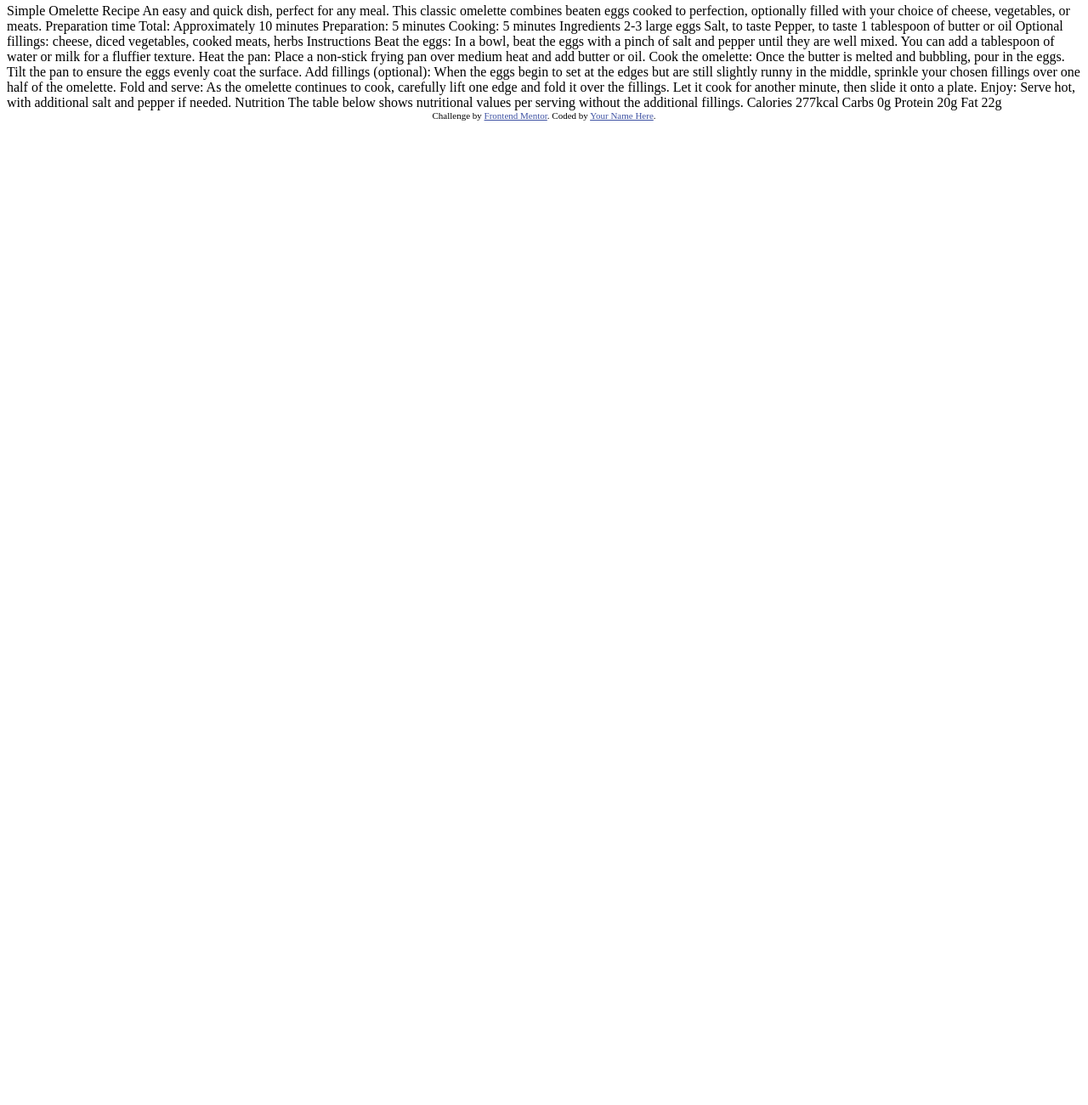
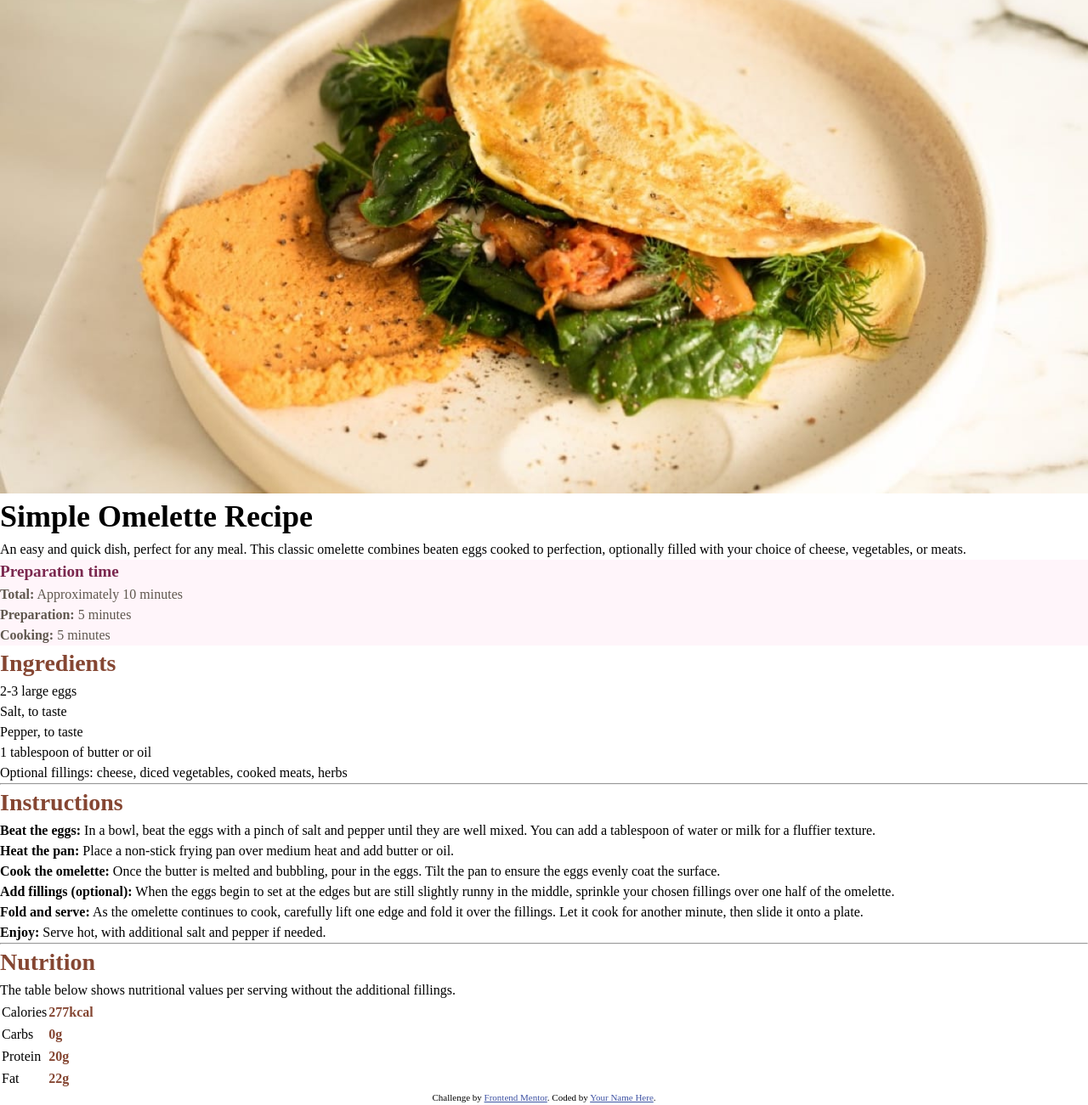
Before and after one commit to moadavou/recipe-page, a plain HTML site: page index.html in a window 1280 px wide. Shown: the part 4-1305 px from the top of the page at 85% size. Before the commit the page ends 800 px from the top, so only its background shows below. Drawn offline with Linux system fonts and the light colour scheme.

Commit message:
Add HTML

```diff
--- a/index.html
+++ b/index.html
@@ -1,77 +1,140 @@
 <!DOCTYPE html>
 <html lang="en">
-<head>
-  <meta charset="UTF-8">
-  <meta name="viewport" content="width=device-width, initial-scale=1.0"> <!-- displays site properly based on user's device -->
+  <head>
+    <meta charset="UTF-8" />
+    <meta name="viewport" content="width=device-width, initial-scale=1.0" />
 
-  <link rel="icon" type="image/png" sizes="32x32" href="./assets/images/favicon-32x32.png">
+    <link
+      rel="icon"
+      type="image/png"
+      sizes="32x32"
+      href="./assets/images/favicon-32x32.png"
+    />
+    <link rel="stylesheet" href="style.css" />
+    <link rel="preconnect" href="https://fonts.googleapis.com" />
+    <link rel="preconnect" href="https://fonts.gstatic.com" crossorigin />
+    <link
+      href="https://fonts.googleapis.com/css2?family=Outfit:wght@100..900&family=Young+Serif&display=swap"
+      rel="stylesheet"
+    />
 
-  <title>Frontend Mentor | Recipe page</title>
+    <title>Frontend Mentor | Recipe page</title>
+  </head>
+  <body>
+    <main>
+      <img src="assets/images/image-omelette.jpeg" alt="Omelette" />
+      <h1 class="fs-800">Simple Omelette Recipe</h1>
+      <p>
+        An easy and quick dish, perfect for any meal. This classic omelette
+        combines beaten eggs cooked to perfection, optionally filled with your
+        choice of cheese, vegetables, or meats.
+      </p>
+      <div class="preparation | bg-neutral-rose">
+        <p class="text-primary-raspberry fw-semi-bold fs-500">
+          Preparation time
+        </p>
+        <ul class="text-neutral-brown">
+          <li>
+            <span style="font-weight: var(--fw-bold)">Total:</span>
+            Approximately 10 minutes
+          </li>
+          <li>
+            <span style="font-weight: var(--fw-bold)">Preparation:</span> 5
+            minutes
+          </li>
+          <li>
+            <span style="font-weight: var(--fw-bold)">Cooking:</span> 5 minutes
+          </li>
+        </ul>
+      </div>
+      <h2 class="fs-600 text-primary-nutmeg">Ingredients</h2>
+      <ul>
+        <li><p>2-3 large eggs</p></li>
+        <li><p>Salt, to taste</p></li>
+        <li><p>Pepper, to taste</p></li>
+        <li><p>1 tablespoon of butter or oil</p></li>
+        <li>
+          <p>
+            Optional fillings: cheese, diced vegetables, cooked meats, herbs
+          </p>
+        </li>
+      </ul>
+      <hr />
+      <h2 class="fs-600 text-primary-nutmeg">Instructions</h2>
+      <ol>
+        <li>
+          <p>
+            <span class="fw-bold">Beat the eggs:</span> In a bowl, beat the eggs
+            with a pinch of salt and pepper until they are well mixed. You can
+            add a tablespoon of water or milk for a fluffier texture.
+          </p>
+        </li>
+        <li>
+          <p>
+            <span class="fw-bold">Heat the pan:</span> Place a non-stick frying
+            pan over medium heat and add butter or oil.
+          </p>
+        </li>
+        <li>
+          <p>
+            <span class="fw-bold">Cook the omelette:</span> Once the butter is
+            melted and bubbling, pour in the eggs. Tilt the pan to ensure the
+            eggs evenly coat the surface.
+          </p>
+        </li>
+        <li>
+          <p>
+            <span class="fw-bold">Add fillings (optional):</span> When the eggs
+            begin to set at the edges but are still slightly runny in the
+            middle, sprinkle your chosen fillings over one half of the omelette.
+          </p>
+        </li>
+        <li>
+          <p>
+            <span class="fw-bold">Fold and serve:</span> As the omelette
+            continues to cook, carefully lift one edge and fold it over the
+            fillings. Let it cook for another minute, then slide it onto a
+            plate.
+          </p>
+        </li>
+        <li>
+          <p>
+            <span class="fw-bold">Enjoy:</span> Serve hot, with additional salt
+            and pepper if needed.
+          </p>
+        </li>
+      </ol>
+      <hr />
+      <h2 class="fs-600 text-primary-nutmeg">Nutrition</h2>
+      <p>
+        The table below shows nutritional values per serving without the
+        additional fillings.
+      </p>
+      <table>
+        <tr>
+          <td><p>Calories</p></td>
+          <td><p class="fw-bold text-primary-nutmeg">277kcal</p></td>
+        </tr>
+        <tr>
+          <td><p>Carbs</p></td>
+          <td><p class="fw-bold text-primary-nutmeg">0g</p></td>
+        </tr>
+        <tr>
+          <td><p>Protein</p></td>
+          <td><p class="fw-bold text-primary-nutmeg">20g</p></td>
+        </tr>
+        <tr>
+          <td><p>Fat</p></td>
+          <td><p class="fw-bold text-primary-nutmeg">22g</p></td>
+        </tr>
+      </table>
+    </main>
 
-  <!-- Feel free to remove these styles or customise in your own stylesheet 👍 -->
-  <style>
-    .attribution { font-size: 11px; text-align: center; }
-    .attribution a { color: hsl(228, 45%, 44%); }
-  </style>
-</head>
-<body>
-
-  Simple Omelette Recipe
-
-  An easy and quick dish, perfect for any meal. This classic omelette combines beaten eggs cooked
-  to perfection, optionally filled with your choice of cheese, vegetables, or meats.
-
-  Preparation time
-
-  Total: Approximately 10 minutes
-  Preparation: 5 minutes
-  Cooking: 5 minutes
-
-  Ingredients
-
-  2-3 large eggs
-  Salt, to taste
-  Pepper, to taste
-  1 tablespoon of butter or oil
-  Optional fillings: cheese, diced vegetables, cooked meats, herbs
-
-  Instructions
-
-  Beat the eggs: In a bowl, beat the eggs with a pinch of salt and pepper until they are well mixed.
-  You can add a tablespoon of water or milk for a fluffier texture.
-
-  Heat the pan: Place a non-stick frying pan over medium heat and add butter or oil.
-
-  Cook the omelette: Once the butter is melted and bubbling, pour in the eggs. Tilt the pan to ensure
-  the eggs evenly coat the surface.
-
-  Add fillings (optional): When the eggs begin to set at the edges but are still slightly runny in the
-  middle, sprinkle your chosen fillings over one half of the omelette.
-
-  Fold and serve: As the omelette continues to cook, carefully lift one edge and fold it over the
-  fillings. Let it cook for another minute, then slide it onto a plate.
-
-  Enjoy: Serve hot, with additional salt and pepper if needed.
-
-  Nutrition
-
-  The table below shows nutritional values per serving without the additional fillings.
-
-  Calories
-  277kcal
-
-  Carbs
-  0g
-
-  Protein
-  20g
-
-  Fat
-  22g
-
-  <div class="attribution">
-    Challenge by <a href="https://www.frontendmentor.io?ref=challenge" target="_blank">Frontend Mentor</a>.
-    Coded by <a href="#">Your Name Here</a>.
-  </div>
-</body>
+    <footer class="attribution">
+      Challenge by
+      <a href="https://www.frontendmentor.io?ref=challenge" target="_blank"
+        >Frontend Mentor</a
+      >. Coded by <a href="#">Your Name Here</a>.
+    </footer>
+  </body>
 </html>
```
